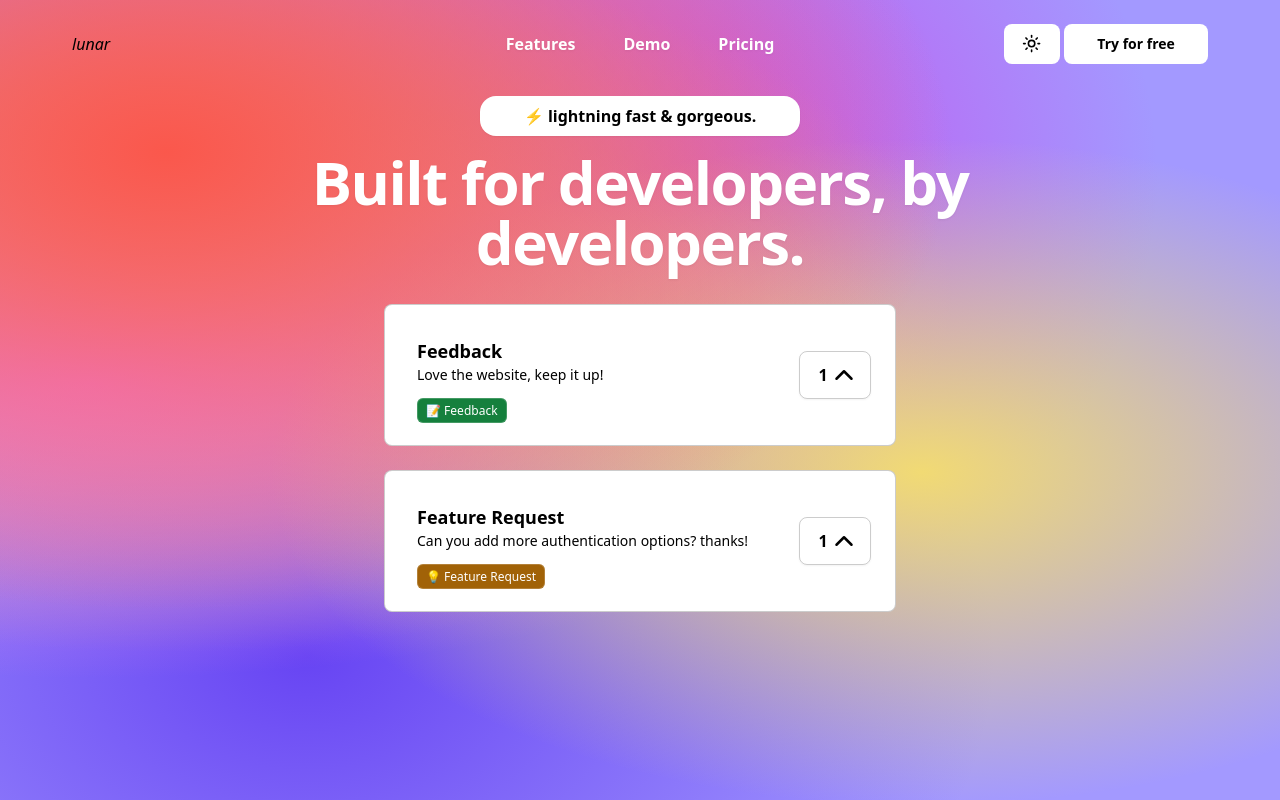
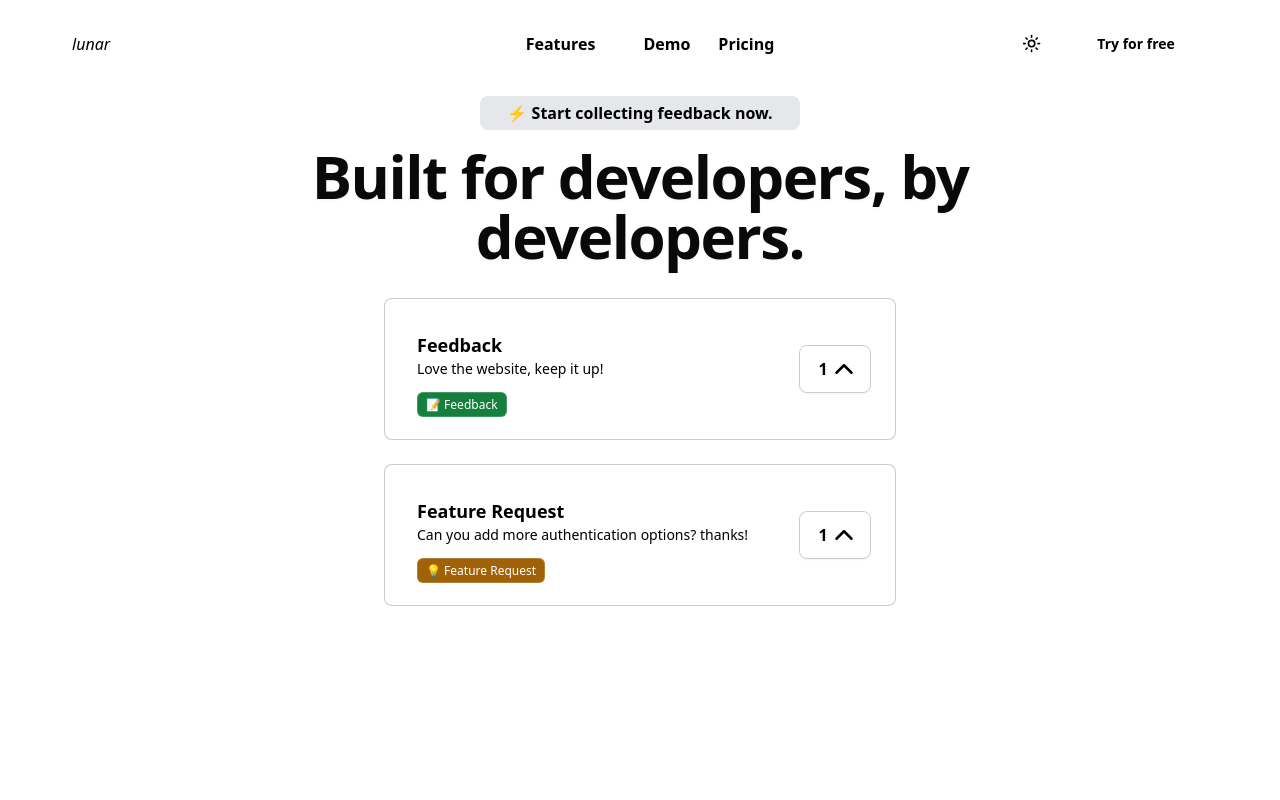
Before and after one commit to ramezj/astralics, a Next.js app in the folder client/: page / in a window 1280 px wide. Built offline with nearby package versions, Linux system fonts and the light colour scheme; no server answers.

Commit message:
new landing page colors, good morning

```diff
--- a/client/components/b/Feedback.js
+++ b/client/components/b/Feedback.js
@@ -56,7 +56,7 @@ export default function Feedback(props) {
         position="bottom-right"
         reverseOrder={true}
         />
-        <div key={props.id} className="border hover:border-black/30 dark:hover:border-white/20 dark:border-white/10 border-black/20 w-full flex bg-white dark:bg-zinc-900 rounded-lg items-center cursor-pointer duration-300">
+        <div key={props.id} className="border hover:border-black/30 dark:hover:border-white/20 dark:border-white/10 border-black/20 w-full flex bg-gray-200 dark:bg-zinc-900 rounded-lg items-center cursor-pointer duration-300">
         <div className="m-8 flex flex-col items-start text-left">
         <p className='text-lg font-bold text-left text-black dark:text-white'>
         {
--- a/client/components/b/Layout.js
+++ b/client/components/b/Layout.js
@@ -5,7 +5,7 @@ import BoardNav from "./BoardNav";
 export default function BoardLayout(props) {
     const { data: session } = useSession()
     return (
-        <div className='bg-gray-300 dark:bg-zinc-950 min-h-screen bg-bottom bg-no-repeat w-full bg-cover'>
+        <div className='bg-white dark:bg-zinc-950 min-h-screen bg-bottom bg-no-repeat w-full bg-cover'>
             {/* <Navbar session={session}/> */}
             {/* bg-[#05050a] */}
         {/* <Navbar session={session}/> */}
--- a/client/components/layout/index.js
+++ b/client/components/layout/index.js
@@ -5,7 +5,7 @@ export default function Layout(props) {
     const { data: session } = useSession()
     return (
         // background3
-        <div className='background3 h-full min-h-screen bg-bottom bg-no-repeat w-full'>
+        <div className='bg-white dark:bg-zinc-950 h-full min-h-screen bg-bottom bg-no-repeat w-full'>
             {/* bg-[#05050a] */}
         <Navbar session={session}/>
         {props.children}
--- a/client/components/navbar/index.js
+++ b/client/components/navbar/index.js
@@ -29,7 +29,7 @@ export default function Navbar(props) {
     <header className="bg-transparent">
       <nav className="mx-auto max-w-[75rem] flex items-center justify-between p-6 lg:px-8" aria-label="Global">
         <div className="flex lg:flex-1">
-          <Link href="/" className="-m-1.5 p-1.5 outline-none font-medium italic">
+          <Link href="/" className="-m-1.5 p-1.5 outline-none font-medium italic text-black dark:text-white">
             lunar
           </Link>
         </div>
@@ -44,13 +44,13 @@ export default function Navbar(props) {
           </button>
         </div>
         <Popover.Group className="hidden lg:flex gap-2">
-        <Link href="/b/lunar" className="drop-shadow-sm text-md font-bold leading-6 text-white flex justify-center items-center hover:text-gray-200 text-white px-5 py-2 rounded-xl duration-200">
+        <Link href="/b/lunar" className="drop-shadow-sm text-md font-bold leading-6 text-black dark:text-white flex justify-center items-center hover:text-gray-200 px-5 py-2 rounded-xl duration-200">
           Features
           </Link>
-        <Link href="/b/lunar" className="drop-shadow-sm text-md font-bold leading-6 text-white flex justify-center items-center hover:text-gray-200 text-white px-5 py-2 rounded-xl duration-200">
+        <Link href="/b/lunar" className="drop-shadow-sm text-md font-bold leading-6 text-black dark:text-white flex justify-center items-center hover:text-gray-200 px-5 py-2 rounded-xl duration-200">
             Demo
           </Link>
-          <Link href="/pricing" className="drop-shadow-sm text-md font-bold leading-6 text-white flex justify-center items-center hover:text-gray-200 text-white px-5 py-2 rounded-xl duration-200">
+          <Link href="/pricing" className="drop-shadow-sm text-md font-bold leading-6 text-black dark:text-white flex justify-center items-center hover:text-gray-200px-5 py-2 rounded-xl duration-200">
             Pricing
           </Link>
         </Popover.Group>
--- a/client/components/other/BetaAlert.js
+++ b/client/components/other/BetaAlert.js
@@ -1,23 +1,25 @@
+import { ArrowRight } from "lucide-react"
 export default function BetaAlert(props) {
     return (
         <>
         <div className='
+        border
+        dark:border-white/10
         mt-6
         2xl:w-[22rem]
         lg:w-[20rem]
         w-[21rem]
-        rounded-2xl
-        bg-white
+        rounded-lg
+        bg-gray-200
         dark:bg-zinc-900
         dark:text-white
-        shadow-sm
         text-black
-        py-2
+        py-1
         2xl:mt-4
         2xl:-mb-6
         '>
         <h1 className="font-bold">
-        ⚡ lightning fast & gorgeous.
+        ⚡ Start collecting feedback now.
         </h1>
         </div>
         </>
--- a/client/pages/index.js
+++ b/client/pages/index.js
@@ -36,7 +36,7 @@ export default function Component() {
             }}
             transition={{duration: 0.8}}
             className='
-            sm:text-6xl 2xl:text-7xl 2xl:mt-14 md:text-7xl lg:text-6xl lg:mt-4 2xl:w-3/6 lg:w-4/6 sm:mt-8 text-5xl w-4/5 font-bold tracking-tight leading-none text-transparent bg-clip-text text-white mt-8 drop-shadow-sm'>
+            sm:text-6xl 2xl:text-7xl 2xl:mt-14 md:text-7xl lg:text-6xl lg:mt-4 2xl:w-3/6 lg:w-4/6 sm:mt-8 text-5xl w-4/5 font-bold tracking-tight leading-none text-transparent bg-clip-text text-zinc-950 dark:text-white mt-8 drop-shadow-sm'>
             Built for developers, by developers.
             </motion.h1>
             <br />
```
